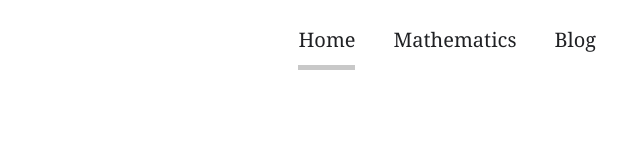
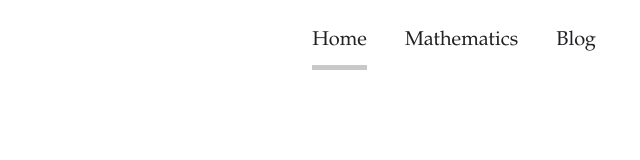
Before and after one commit to akrasael/akrasael.github.io, a plain HTML site: page index.html in a window 1280 px wide. Shown: the full height of the page, 640-1280 px from the left. Drawn offline with Linux system fonts and the light colour scheme.

Commit message:
Use the Charter and Palatino font stack

```diff
--- a/styles.css
+++ b/styles.css
@@ -12,7 +12,7 @@
   --link: #2b4fa8;          /* contrast 7.5:1 on white — AAA for body text */
 
   /* Installed fonts only: no font files, downloads or bundled licence text. */
-  --serif: Georgia, "Times New Roman", serif;
+  --serif: Charter, "Palatino Linotype", Palatino, serif;
 
   --wrap: 680px;            /* reading width; font metrics vary by device */
   --gutter: 44px;
```
Also changed, not shown: 2 other files.
